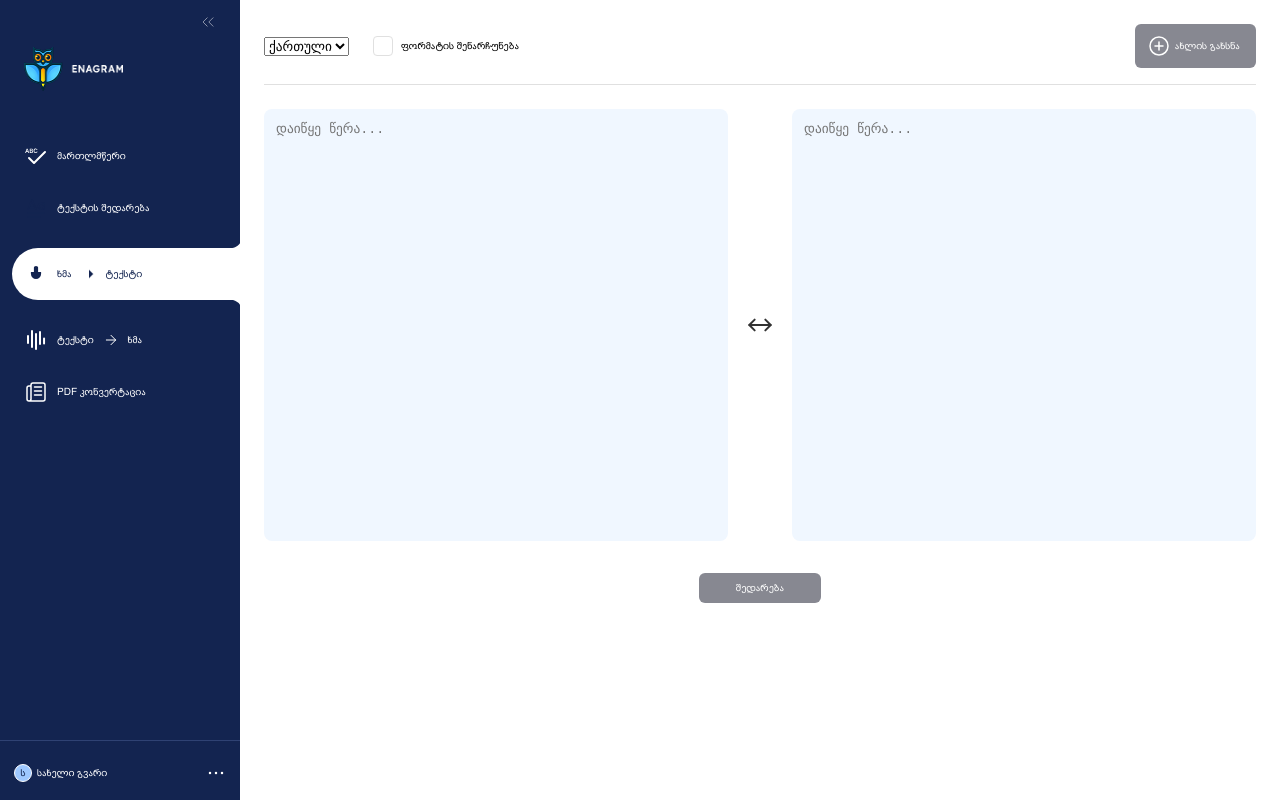
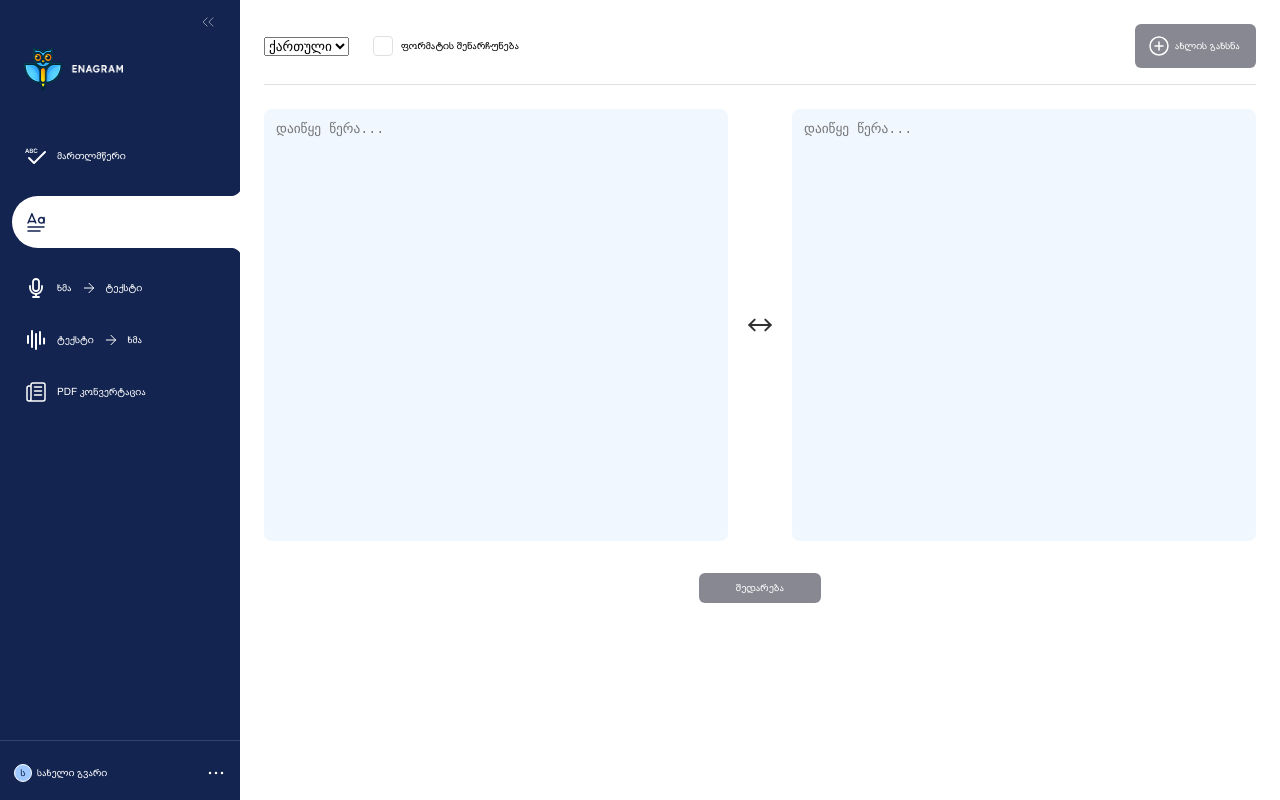
Before and after one commit to aleksi-svaridze/enagram, a React (Vite) app: page / in a window 1280 px wide. Built offline with nearby package versions, Linux system fonts and the light colour scheme.

Commit message:
Change icons exported name

```diff
--- a/src/assets/svgs/svgs.jsx
+++ b/src/assets/svgs/svgs.jsx
@@ -16,7 +16,7 @@ export const CheckIcon = () => {
     )
 }
 
-export const CheckSpelling = () => {
+export const CheckSpellingBlue = () => {
     return (
         <svg xmlns="http://www.w3.org/2000/svg" width="24" height="24" viewBox="0 0 24 24" fill="none">
             <path d="M4.71899 11.396H11.095" stroke="#132450" strokeWidth="1.5" strokeLinecap="round" strokeLinejoin="round"/>
@@ -26,7 +26,13 @@ export const CheckSpelling = () => {
             <path d="M19.199 8.3491C20.267 9.4171 20.267 11.1481 19.199 12.2151C18.131 13.2831 16.4 13.2831 15.333 12.2151C14.265 11.1471 14.265 9.4161 15.333 8.3491C16.4 7.2811 18.132 7.2811 19.199 8.3491" stroke="#132450" strokeWidth="1.5" strokeLinecap="round" strokeLinejoin="round"/>
             <path d="M4 17H20" stroke="#132450" strokeWidth="1.5" strokeLinecap="round" strokeLinejoin="round"/>
             <path d="M16 21H4" stroke="#132450" strokeWidth="1.5" strokeLinecap="round" strokeLinejoin="round"/>
-        s</svg>
+        </svg>
+    )
+}
+
+export const CheckSpellingWhite = () => {
+    return(
+        <svg width="24" height="24" viewBox="0 0 24 24" fill="none" xmlns="http://www.w3.org/2000/svg"><path d="M4.71875 11.396H11.0947" stroke="#132450" strokeWidth="1.5" strokeLinecap="round" strokeLinejoin="round"></path><path d="M7.91534 4L4.02734 13.014" stroke="#132450" strokeWidth="1.5" strokeLinecap="round" strokeLinejoin="round"></path><path d="M11.7891 13.014L7.91406 4" stroke="#132450" strokeWidth="1.5" strokeLinecap="round" strokeLinejoin="round"></path><path d="M20 7.56201V13" stroke="#132450" strokeWidth="1.5" strokeLinecap="round" strokeLinejoin="round"></path><path d="M19.1982 8.3491C20.2662 9.4171 20.2662 11.1481 19.1982 12.2151C18.1302 13.2831 16.3993 13.2831 15.3322 12.2151C14.2643 11.1471 14.2643 9.4161 15.3322 8.3491C16.3993 7.2811 18.1312 7.2811 19.1982 8.3491" stroke="#132450" strokeWidth="1.5" strokeLinecap="round" strokeLinejoin="round"></path><path d="M4 17H20" stroke="#132450" strokeWidth="1.5" strokeLinecap="round" strokeLinejoin="round"></path><path d="M16 21H4" stroke="#132450" strokeWidth="1.5" strokeLinecap="round" strokeLinejoin="round"></path></svg>
     )
 }
 
--- a/src/components/MobileHeader/MobileHeader.jsx
+++ b/src/components/MobileHeader/MobileHeader.jsx
@@ -1,6 +1,6 @@
 import './MobileHeader.scss';
 import LogoPng from '../../assets/images/Logo.png';
-import { CheckSpelling, ChevronDownIcon, MenuIcon } from '../../assets/svgs/svgs';
+import { CheckSpellingBlue, ChevronDownIcon, MenuIcon } from '../../assets/svgs/svgs';
 
 export const MobileHeader = () => {
     return(
@@ -14,7 +14,7 @@ export const MobileHeader = () => {
             </header>
 
             <div className='active-service'>
-                <div className='active-service__content'><CheckSpelling /> <p>ტექსტის შედარება</p> <ChevronDownIcon /></div>
+                <div className='active-service__content'><CheckSpellingBlue /> <p>ტექსტის შედარება</p> <ChevronDownIcon /></div>
             </div>
         </>
     )
--- a/src/components/Sidebar/Sidebar.jsx
+++ b/src/components/Sidebar/Sidebar.jsx
@@ -1,5 +1,5 @@
 import './Sidebar.scss';
-import { AlignCenterIcon, CheckIcon, CheckSpelling, ChevronRightIcon, ChevronsLeftIcon, DotsMenuIcon, Mic, PdfIcon } from '../../assets/svgs/svgs';
+import { AlignCenterIcon, CheckIcon, CheckSpellingBlue, CheckSpellingWhite, ChevronRightIcon, ChevronsLeftIcon, DotsMenuIcon, Mic, PdfIcon } from '../../assets/svgs/svgs';
 import Logoimage from '../../assets/images/logo.png';
 
 const Sidebar = () => {
@@ -17,11 +17,12 @@ const Sidebar = () => {
                         <CheckIcon /> მართლმწერი
                     </li>
 
-                    <li className='menu-list__item '>
-                        <CheckSpelling /> ტექსტის შედარება
+                    <li className='menu-list__item menu-list__item--active'>
+                        {true ? <CheckSpellingBlue /> : <CheckSpellingWhite />}
+                         ტექსტის შედარება
                     </li>
 
-                    <li className='menu-list__item menu-list__item--active'>
+                    <li className='menu-list__item'>
                         <Mic /> ხმა <ChevronRightIcon /> ტექსტი
                     </li>
 
--- a/src/components/Sidebar/Sidebar.scss
+++ b/src/components/Sidebar/Sidebar.scss
@@ -43,11 +43,6 @@ aside {
                 margin-left: -1.2rem;
                 padding-left: 1.2rem;
                 position: relative;
-                color: $color-primary;
-
-                & svg {
-                    fill: $color-primary;
-                }
 
                 &::after {
                     content:  url('../../assets/top-corner.svg');
```
